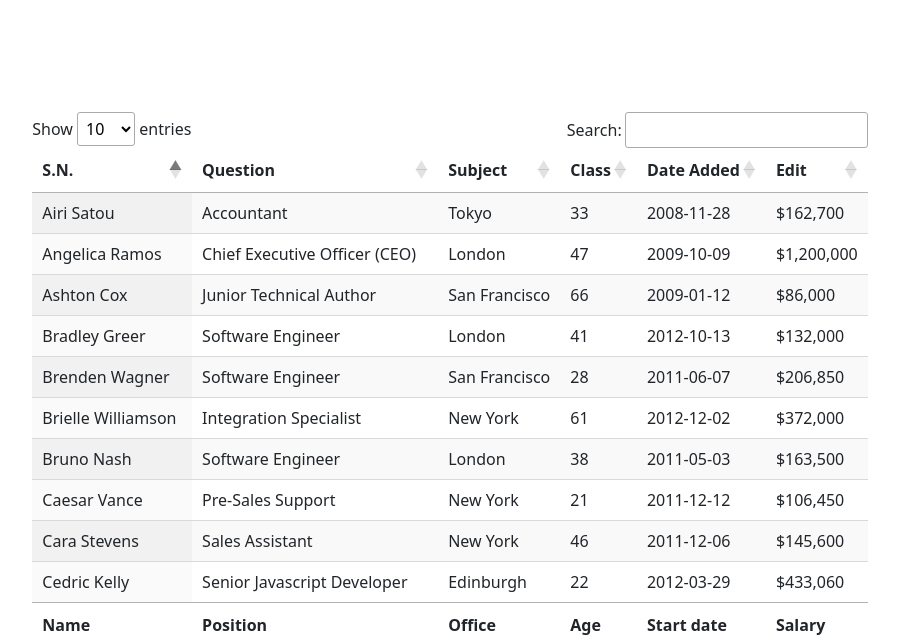
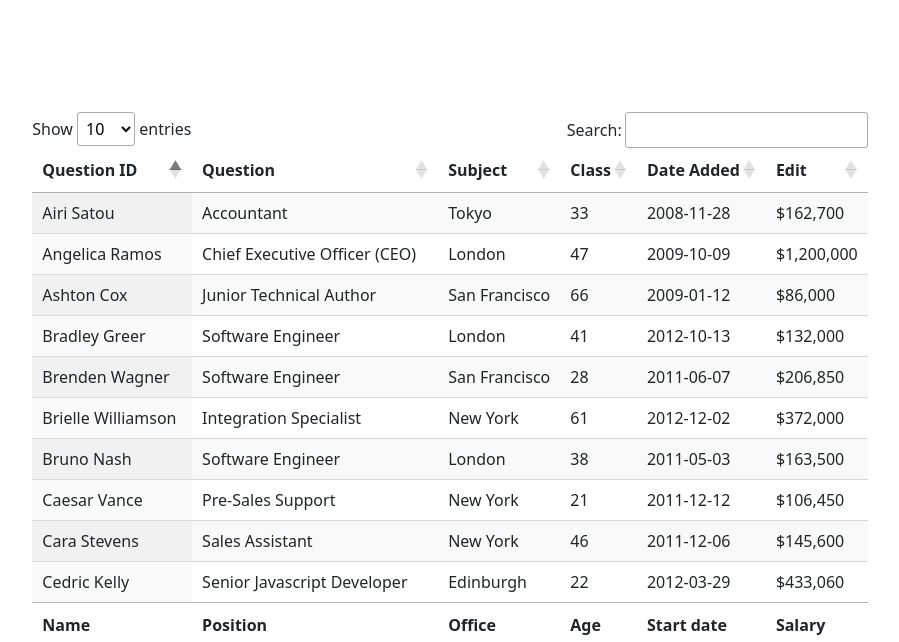
Before and after one commit to iamye1337/EntranceMS, a PHP site: page /teacher_panel/QnView.php in a window 1280 px wide. Shown: the part 57-699 px from the top of the page, without its empty margins (190-1089 px from the left). Run offline with PHP 8.4, Linux system fonts and the light colour scheme; some libraries are stand-ins or nearby versions.

Commit message:
changed contents of table head

```diff
--- a/teacher_panel/QnView.php
+++ b/teacher_panel/QnView.php
@@ -55,7 +55,7 @@
             <table id="questions" class="display" style="width:100%">
                 <thead>
                     <tr>
-                        <th>S.N.</th>
+                        <th>Question ID</th>
                         <th>Question</th>
                         <th>Subject</th>
                         <th>Class</th>
```
